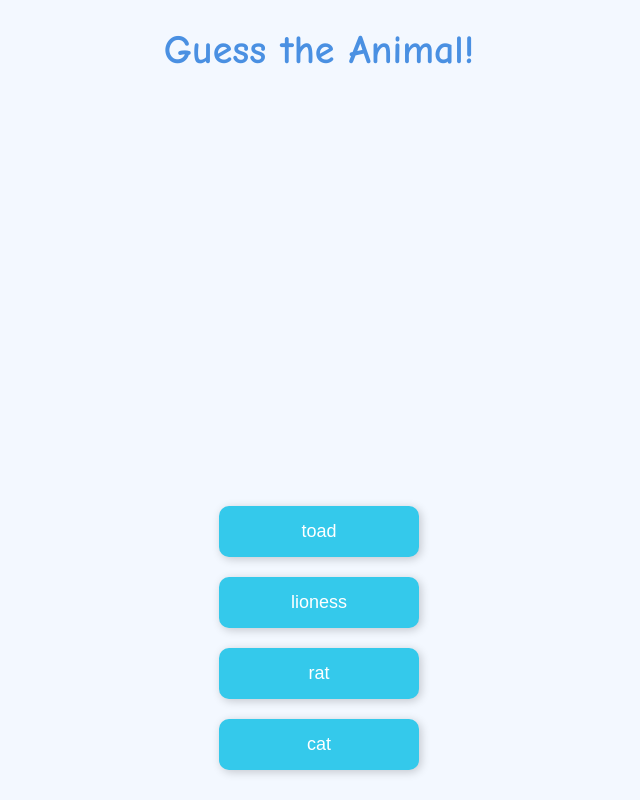
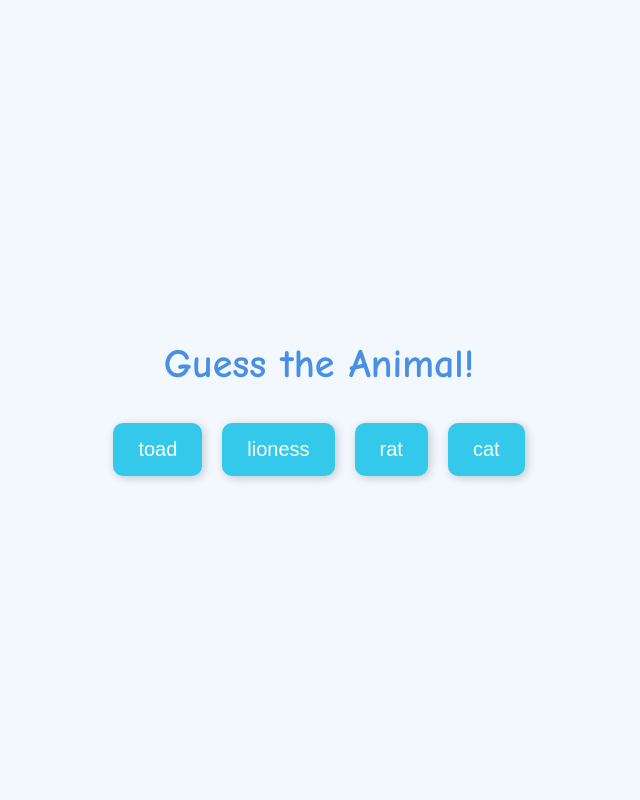
Before and after one commit to Nguchie/AR-Animal-Quiz, a plain HTML site: page index.html in a window 1280 px wide. Both pictures are taken after a click on the button "Play". Shown: the whole page, without its empty margins (321-961 px from the left). Drawn offline with Linux system fonts and the light colour scheme.

Commit message:
Update index.html

```diff
--- a/index.html
+++ b/index.html
@@ -4,7 +4,6 @@
     <meta charset="UTF-8">
     <meta name="viewport" content="width=device-width, initial-scale=1.0">
     <title>Animal Guessing AR Game</title>
-    <script type="text/javascript" src="game.js"></script>
     <script src="https://aframe.io/releases/1.2.0/aframe.min.js"></script>
     <script src="https://cdn.jsdelivr.net/gh/AR-js-org/AR.js/aframe/build/aframe-ar.js"></script>
     <style>
@@ -14,7 +13,6 @@
             margin: 0;
             padding: 0;
             background-color: #f3f8ff;
-    overflow: hidden; /* Prevents unnecessary scrolling */
         }
 
         .screen {
@@ -71,34 +69,14 @@ h1 {
             font-weight: bold;
             font-size: 1.2rem;
         }
-
-/* Fix position for options container */
-#options {
-    display: flex;
-    flex-direction: column;
-    justify-content: center;
-    align-items: center;
-    position: absolute;
-    bottom: 20px; /* Adjust this value to fine-tune vertical positioning */
-    width: 100%;
-    z-index: 10;
-}
-
-#options button {
-    background-color: #34c9eb;
-    width: 200px; /* Adjust button width */
-    margin: 10px 0;
-    font-size: 18px; /* Adjust font size */
-}
-
     </style>
 </head>
 <body>
     <a-assets>
-        <a-asset-item id="cat" src="./assets/cat.glb"></a-asset-item>
-        <a-asset-item id="rat" src="./assets/rat.glb"></a-asset-item>
-        <a-asset-item id="toad" src="./assets/toad.glb"></a-asset-item>
-        <a-asset-item id="lioness" src="./assets/lioness.glb"></a-asset-item>
+        <a-asset-item id="cat" src="path/to/cat-model.glb"></a-asset-item>
+        <a-asset-item id="rat" src="path/to/rat-model.glb"></a-asset-item>
+        <a-asset-item id="toad" src="path/to/toad-model.glb"></a-asset-item>
+        <a-asset-item id="lioness" src="path/to/lioness-model.glb"></a-asset-item>
     </a-assets>
 
     <div id="coin-display">Coins: 0</div>
@@ -123,14 +101,75 @@ h1 {
     <div id="win-screen" class="screen">
         <h1>🎉 You Got It! 🎉</h1>
         <p>Great job! You've earned 10 coins.</p>
-        <button onclick="reloadGame()">Next Level</button>
+        <button onclick="startGame()">Next Level</button>
     </div>
 
     <!-- Lose Screen -->
     <div id="lose-screen" class="screen">
         <h1>😢 Oops! Try Again! 😢</h1>
         <p>Better luck next time!</p>
-        <button onclick="reloadGame()">Try Again</button>
+        <button onclick="startGame()">Try Again</button>
     </div>
+
+    <script>
+        const animals = [
+            { name: "cat", model: "#cat" },
+            { name: "rat", model: "#rat" },
+            { name: "toad", model: "#toad" },
+            { name: "lioness", model: "#lioness" },
+        ];
+
+        let correctAnimal;
+        let coins = 0;
+
+        // Start the game
+        function startGame() {
+            document.querySelectorAll('.screen').forEach(screen => screen.classList.remove('active'));
+            document.getElementById('game-screen').classList.add('active');
+            loadRandomAnimal();
+        }
+
+        // Load a random animal
+        function loadRandomAnimal() {
+            const randomIndex = Math.floor(Math.random() * animals.length);
+            const selectedAnimal = animals[randomIndex];
+            correctAnimal = selectedAnimal.name;
+
+            // Display animal model in AR
+            const animalEntity = document.querySelector('#animal-model');
+            animalEntity.setAttribute('gltf-model', selectedAnimal.model);
+
+            // Create answer options
+            createOptions();
+        }
+
+        // Generate answer options
+        function createOptions() {
+            const optionsContainer = document.getElementById('options');
+            optionsContainer.innerHTML = '';
+            const shuffled = [...animals].sort(() => 0.5 - Math.random());
+
+            shuffled.forEach(animal => {
+                const button = document.createElement('button');
+                button.innerText = animal.name;
+                button.onclick = () => checkAnswer(animal.name);
+                optionsContainer.appendChild(button);
+            });
+        }
+
+        // Check if the selected answer is correct
+        function checkAnswer(selectedName) {
+            if (selectedName === correctAnimal) {
+                coins += 10;
+                document.getElementById('coin-display').innerText = `Coins: ${coins}`;
+                document.querySelectorAll('.screen').forEach(screen => screen.classList.remove('active'));
+                document.getElementById('win-screen').classList.add('active');
+                loadRandomAnimal();  // Load next animal after a win
+            } else {
+                document.querySelectorAll('.screen').forEach(screen => screen.classList.remove('active'));
+                document.getElementById('lose-screen').classList.add('active');
+            }
+        }
+    </script>
 </body>
 </html>
```
Lines whose indentation alone changed are shown as unchanged.
